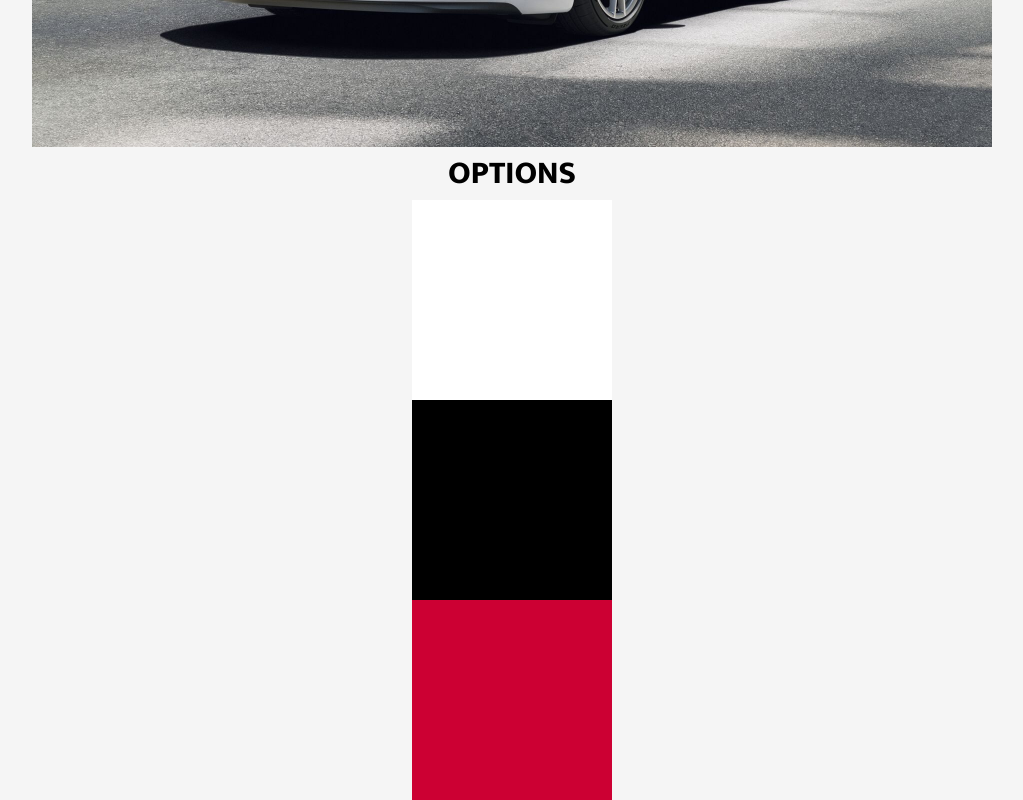
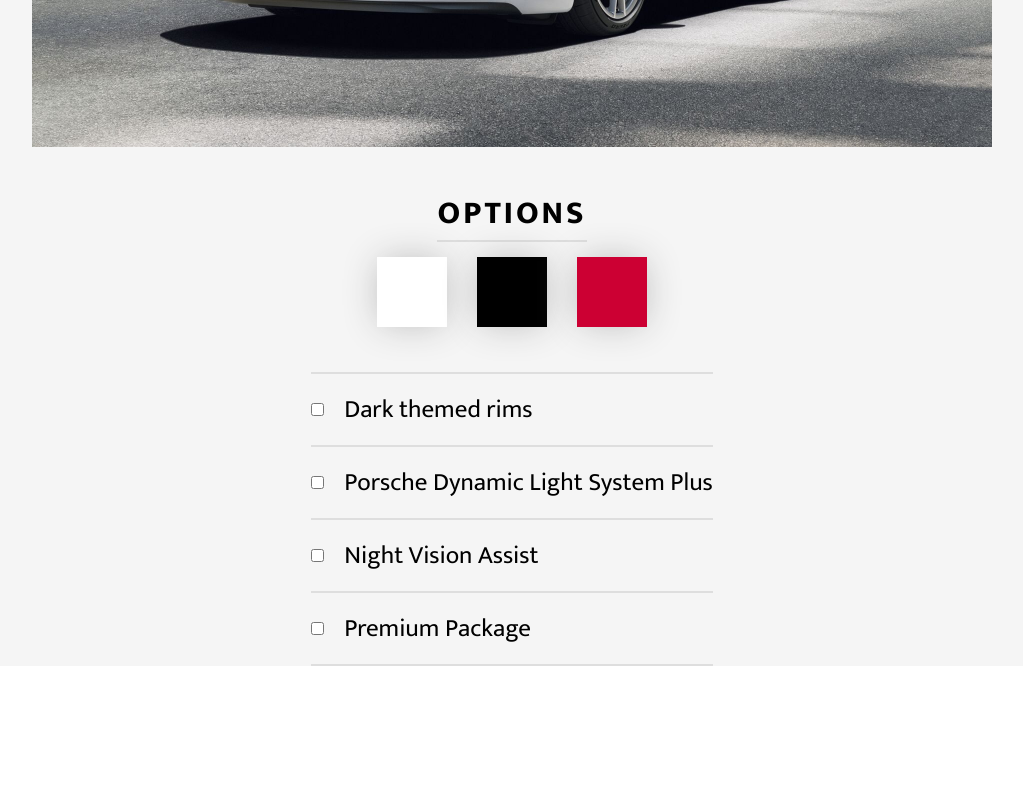
Before and after one commit to Rimpy99/car-configurator-reactjs, a React (Create React App) app: page /porsche911 in a window 1280 px wide. Shown: the part 478-1278 px from the top of the page, without its empty margins (128-1151 px from the left). After the commit the page ends 1144 px from the top, so only its background shows below. Built offline with nearby package versions, Linux system fonts and the light colour scheme.

Commit message:
Other options added + added function that changes rims

```diff
--- a/src/components/CarConfiguratorContent/CarConfiguratorContent.tsx
+++ b/src/components/CarConfiguratorContent/CarConfiguratorContent.tsx
@@ -10,10 +10,11 @@ type Props = {
     images: string[],
     colors: string[],
     setColor: Dispatch<SetStateAction<string>>,
-    setRims: Dispatch<SetStateAction<boolean>>
+    setRims: Dispatch<SetStateAction<boolean>>,
+    rims: boolean,
 }
 
-export const CarConfiguratorContent = ({car, images, colors, setColor, setRims}: Props) => {
+export const CarConfiguratorContent = ({car, images, colors, setColor, setRims, rims}: Props) => {
 
     return(
         <>
@@ -21,7 +22,7 @@ export const CarConfiguratorContent = ({car, images, colors, setColor, setRims}:
             <ContentContainer>
                 <Content>
                     <ImageSlider images={images}/>
-                    <Options colors={colors} setColor={setColor} setRims={setRims}/>
+                    <Options colors={colors} setColor={setColor} setRims={setRims} rims={rims}/>
                 </Content>
             </ContentContainer>
         </>
--- a/src/components/CarreraCarConfigurator/CarreraCarConfigurator.tsx
+++ b/src/components/CarreraCarConfigurator/CarreraCarConfigurator.tsx
@@ -32,6 +32,9 @@ export const CarreraCarConfigurator = ({car}: Props) => {
     const [images, setImages] = useState<string[]>([''])
     const [color, setColor] = useState<string>('white');
     const [rims, setRims] = useState<boolean>(false);
+    const [options, setOptions] = useState({
+
+    })
 
     const colors = ['white', 'black', 'red'];
 
@@ -67,7 +70,7 @@ export const CarreraCarConfigurator = ({car}: Props) => {
 
     return(
         <>
-            <CarConfiguratorContent car={car} images={images} colors={colors} setColor={setColor} setRims={setRims}/>
+            <CarConfiguratorContent car={car} images={images} colors={colors} setColor={setColor} setRims={setRims} rims={rims}/>
         </>
     )
 }
--- a/src/components/MacanCarConfigurator/MacanCarConfigurator.tsx
+++ b/src/components/MacanCarConfigurator/MacanCarConfigurator.tsx
@@ -67,7 +67,7 @@ export const MacanCarConfigurator = ({car}: Props) => {
 
     return(
         <>
-            <CarConfiguratorContent car={car} images={images} colors={colors} setColor={setColor} setRims={setRims}/>
+            <CarConfiguratorContent car={car} images={images} colors={colors} setColor={setColor} setRims={setRims} rims={rims}/>
         </>
     )
 }
--- a/src/components/Options/Options.tsx
+++ b/src/components/Options/Options.tsx
@@ -5,6 +5,7 @@ type Props = {
     colors: string[],
     setColor: Dispatch<SetStateAction<string>>,
     setRims: Dispatch<SetStateAction<boolean>>,
+    rims: boolean,
 }
 
 type ColorBoxProps = {
@@ -24,21 +25,80 @@ const chooseColor = (passedColor: string | any) => {
     }
 }
 
-export const Options = ({colors, setColor, setRims}: Props) => {
+export const Options = ({colors, setColor, setRims, rims}: Props) => {
 
     return(
         <>
-            <h1>OPTIONS</h1>
-            {colors.map((color) => {
-                return <ColorBox color={color} onClick={() => setColor(color)}/>
-            })}
+            <Heading>OPTIONS</Heading>
+            <ColorContainer>
+                {colors.map((color) => {
+                    return <ColorBox color={color} onClick={() => setColor(color)}/>
+                })}
+            </ColorContainer>
+            <OptionsContainer>
+                <Option>
+                    <input type="checkbox" onChange={() => setRims(currentStatus => !currentStatus)}/>
+                    <OptionsParagraph>Dark themed rims</OptionsParagraph>
+                </Option>
+                <Option>
+                    <input type="checkbox" />
+                    <OptionsParagraph>Porsche Dynamic Light System Plus</OptionsParagraph>
+                </Option>
+                <Option>
+                    <input type="checkbox" />
+                    <OptionsParagraph>Night Vision Assist</OptionsParagraph>
+                </Option>
+                <Option>
+                    <input type="checkbox" />
+                    <OptionsParagraph>Premium Package</OptionsParagraph>
+                </Option>
+            </OptionsContainer>
         </>
     )
 };
 
+const Heading = styled.h1`
+    padding: 40px 0 0;
+    border-bottom: 2px solid #dedede;
+    letter-spacing: 3px;
+`
+
+const ColorContainer = styled.div`
+    display: flex;
+    padding-bottom: 30px;
+`
+
 const ColorBox = styled.div<ColorBoxProps>`
-    width: 200px;
-    height: 200px;
+    width: 70px;
+    height: 70px;
     background-color: ${({color}) => chooseColor(color)};
     cursor: pointer;
+    margin: 15px;
+    box-shadow: 0px 0px 37px -4px rgba(182, 182, 182, 1);
+    transition: box-shadow .2s ease-in-out;
+
+    &:hover{
+        box-shadow: 0px 0px 37px -4px rgba(91, 91, 91, 1);
+    }
 `
+
+const OptionsContainer = styled.div`
+
+`
+
+const Option = styled.div`
+    display:  flex;
+    justify-content: flex-start;
+    // width: 500px;
+    border-top: 2px solid #dedede;
+    padding: 15px 0;
+
+    &:nth-child(4){
+        border-bottom: 2px solid #dedede;
+    }
+`
+
+const OptionsParagraph = styled.p`
+    padding-left: 20px;
+    font-size: 25px;
+`
--- a/src/components/PanameraCarConfigurator/PanameraCarConfigurator.tsx
+++ b/src/components/PanameraCarConfigurator/PanameraCarConfigurator.tsx
@@ -54,7 +54,7 @@ export const PanameraCarConfigurator = ({car}: Props) => {
 
     return(
         <>
-            <CarConfiguratorContent car={car} images={images} colors={colors} setColor={setColor} setRims={setRims}/>
+            <CarConfiguratorContent car={car} images={images} colors={colors} setColor={setColor} setRims={setRims} rims={rims}/>
         </>
     )
 }
```
